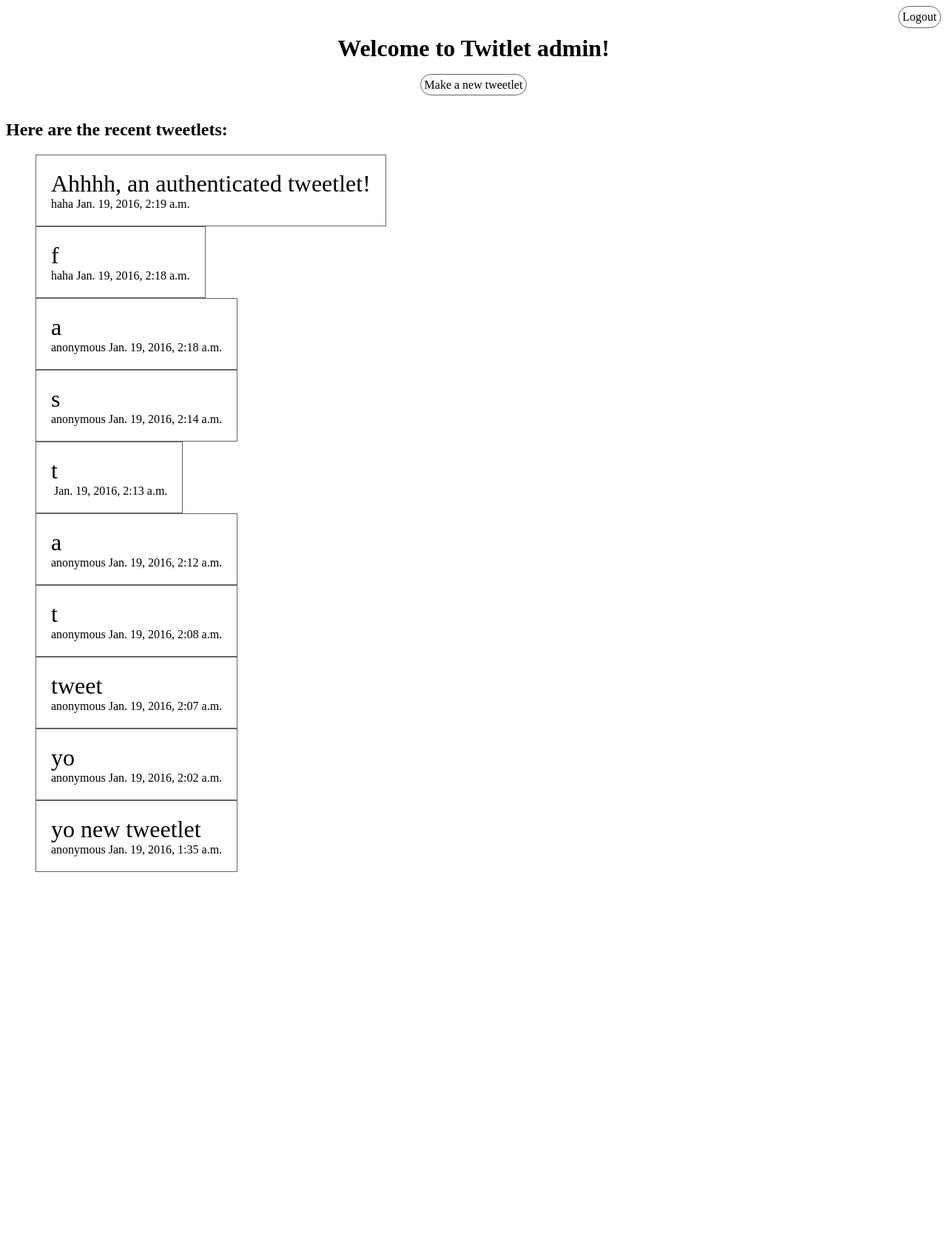
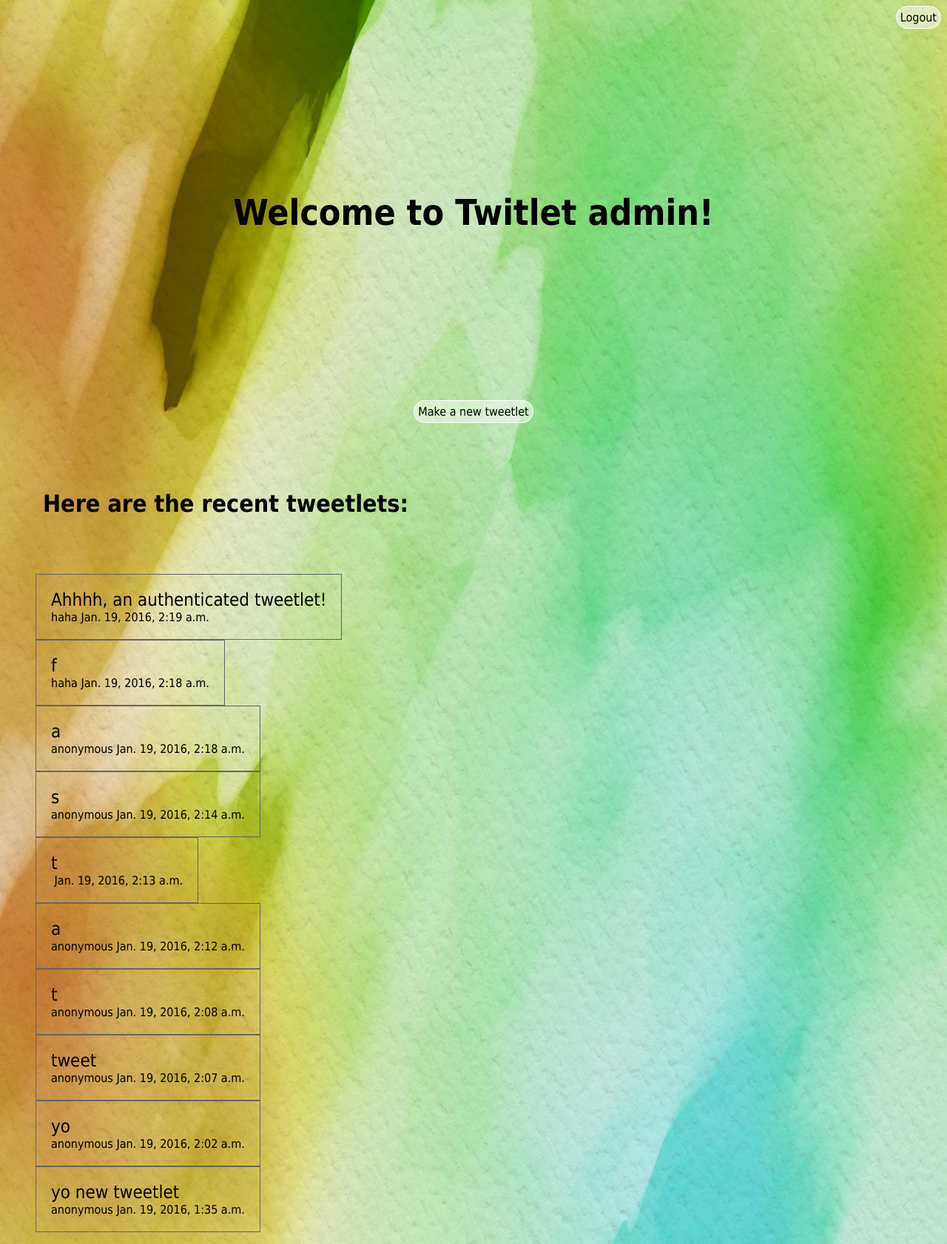
Before and after one commit to thuangy/twitlet, a Django app: page /twitlet/ in a window 1280 px wide. Shown: the whole page at 74% size. Before the commit the page ends 1179 px from the top, so only its background shows below. Run offline with Django 3.2, Linux system fonts and the light colour scheme; a user stored in the database is signed in; data comes from the database, SQL or seed files in the repository; both versions use the stored data as it was after the commit.

Commit message:
added style changes

```diff
--- a/twitlet/static/twitlet/style.css
+++ b/twitlet/static/twitlet/style.css
@@ -2,30 +2,59 @@ li a {
     color: green;
 }
 
-/*body {
-    background: white url("images/background.gif") no-repeat right bottom;
-}*/
+body {
+    background: white url("images/watercolor.jpg");/* no-repeat right bottom;*/
+    /*background-size: 100% 100%;*/
+    background-repeat: no-repeat;
+    font-family: "Tahoma";
+}
+
+#index_body {
+	background-size: 100% 100%;
+}
 
 
 h1 {
 	text-align: center;
+	padding: 200px;
+	font-size: 3em;
+}
+
+h2 {
+	padding: 50px;
+	font-size: 2em;
+}
+
+h3 {
+	font-size: 3em;
+	text-align: center;
+}
+
+#category_form, #login_form {
+	text-align: center;
+}
+
+#user_form {
+	padding-left: 300px;
 }
 
 #logout, #login, #register {
 	float: right;
 	text-decoration: none;
 	color: black;
-	border: 1px solid #666666;
+	border: 1px solid white;
 	border-radius: 20px;
 	padding: 5px;
+	background: rgba(255,255,255,0.5);
 }
 
 #new_tweetlet {
 	text-decoration: none;
 	color: black;
-	border: 1px solid #666666;
+	border: 1px solid white;
 	border-radius: 20px;
 	padding: 5px;
+	background: rgba(255,255,255,0.5);
 }
 
 #new_tweetlet_container {
@@ -40,5 +69,5 @@ h1 {
 
 .tweetlet_message {
 	list-style-type: none;
-	font-size: 2em;
+	font-size: 1.5em;
 }
--- a/twitlet/templates/twitlet/index.html
+++ b/twitlet/templates/twitlet/index.html
@@ -2,6 +2,7 @@
 
 <link rel="stylesheet" type="text/css" href="{% static 'twitlet/style.css' %}" />
 
+<body id="index_body">
     {% if user.is_authenticated %}
     <a id="logout" href="/twitlet/logout/">Logout</a><br />
 
@@ -50,3 +51,4 @@
     {% else %}
         <p>No recent tweetlets.</p>
     {% endif %}
+</body>
--- a/twitlet/templates/twitlet/login.html
+++ b/twitlet/templates/twitlet/login.html
@@ -8,7 +8,7 @@
     </head>
 
     <body>
-        <h1>Login to Twitlet</h1>
+        <h3>Login to Twitlet</h3>
 
         <form id="login_form" method="post" action="/twitlet/login/">
             {% csrf_token %}
--- a/twitlet/templates/twitlet/make_tweetlet.html
+++ b/twitlet/templates/twitlet/make_tweetlet.html
@@ -7,7 +7,7 @@
     </head>
 
     <body>
-        <h1>Make a tweetlet!</h1>
+        <h3>Make a tweetlet!</h3>
 
         <form id="category_form" method="post" action="/twitlet/make_tweetlet/">
 
--- a/twitlet/templates/twitlet/register.html
+++ b/twitlet/templates/twitlet/register.html
@@ -7,13 +7,13 @@
     </head>
 
     <body>
-        <h1>Register with Twitlet</h1>
+        <h3>Register with Twitlet</h3>
 
-        {% if registered %}
+        <!--{% if registered %}
         Twitlet says: <strong>thank you for registering!</strong>
         <a href="/twitlet/">Return to the homepage.</a><br />
         {% else %}
-        Twitlet says: <strong>register here!</strong><br />
+        Twitlet says: <strong>register here!</strong><br />-->
 
         <form id="user_form" method="post" action="/twitlet/register/"
                 enctype="multipart/form-data">
```
Also changed, not shown: db.sqlite3, twitlet/static/twitlet/images/watercolor.jpg (added), 1 other file. Lines whose indentation alone changed are shown as unchanged.
